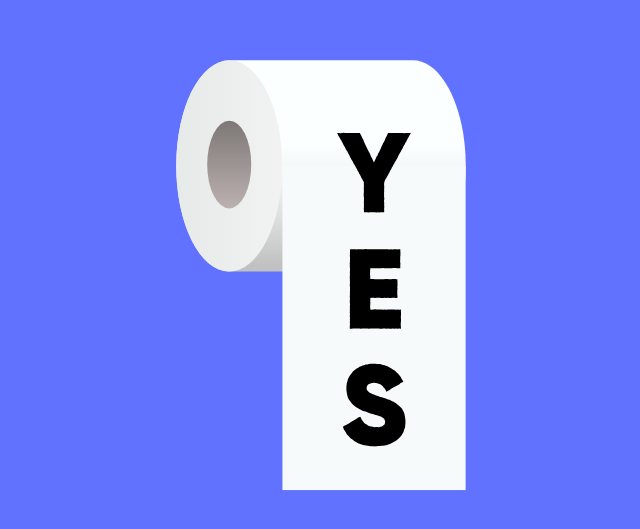
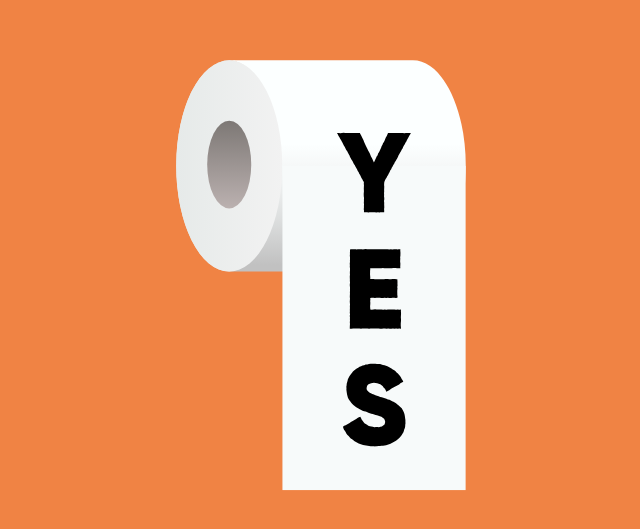
Before and after one commit to tarynd9/CreativeToggle, a plain HTML site: page index.html in a window 1280 px wide. Shown: the part 131-660 px from the top of the page, without its empty margins (319-959 px from the left). Drawn offline with nearby package versions, Linux system fonts and the light colour scheme.

Commit message:
changed background colour

```diff
--- a/style.css
+++ b/style.css
@@ -1,5 +1,5 @@
 body {
-    background-color: #6072ff;
+    background-color: #f08344;
     overflow: hidden;
     text-align:center;
      display: flex;
```
